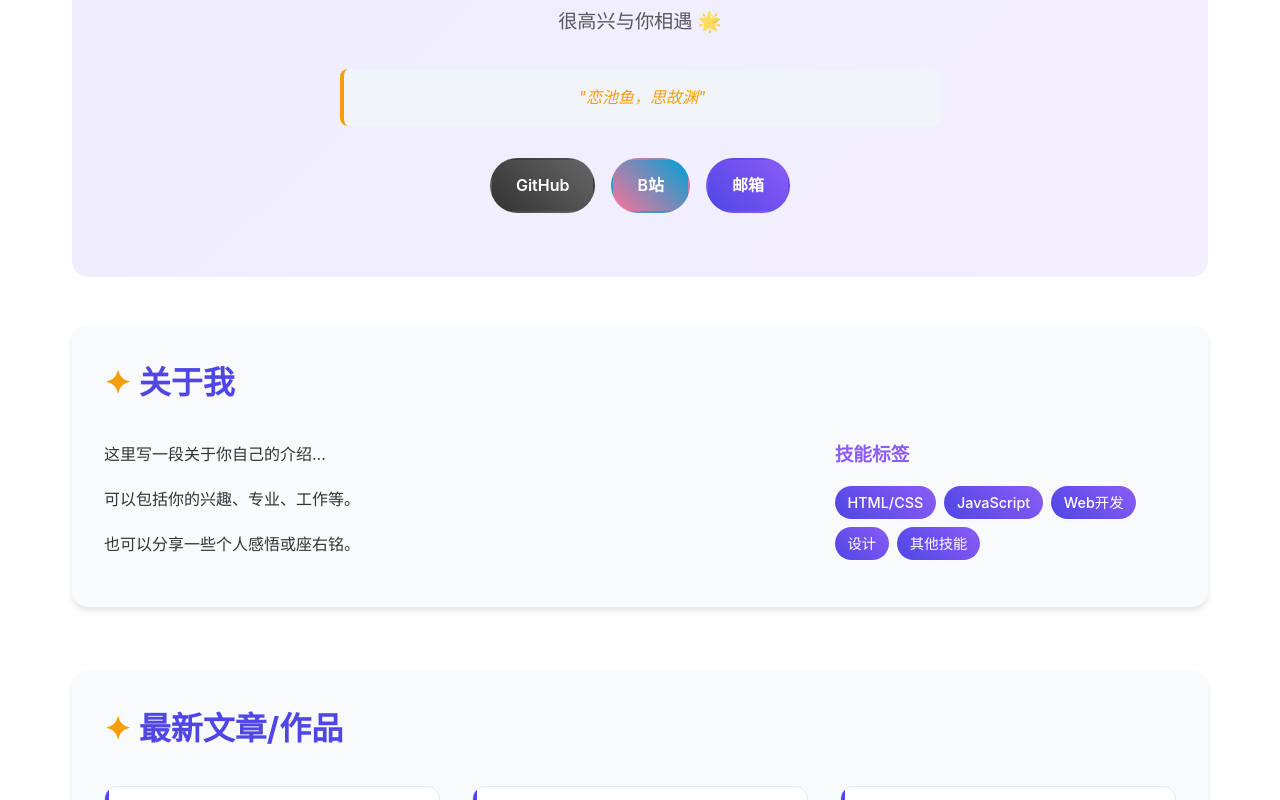
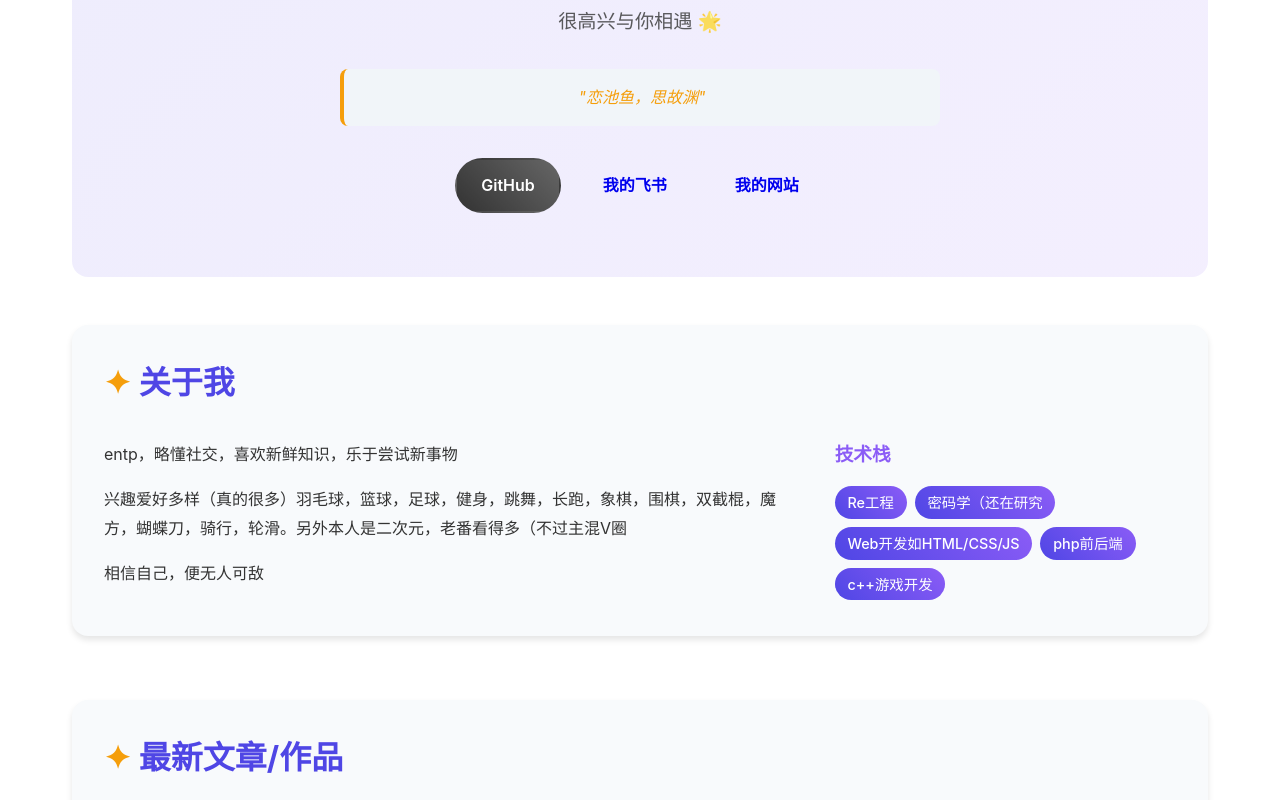
Before and after one commit to csc-dsc/try1, a plain HTML site: page index.html in a window 1280 px wide. Shown: the part 429-1229 px from the top of the page. Drawn offline with Linux system fonts and the light colour scheme.

Commit message:
Update index.html

```diff
--- a/index.html
+++ b/index.html
@@ -52,8 +52,8 @@
                     <!-- 在这里添加你的社交媒体链接 -->
                     <!-- 示例格式：<a href="你的链接" target="_blank" class="social-btn">平台名</a> -->
                     <a href="https://github.com/csc-dsc" target="_blank" class="social-btn github">GitHub</a>
-                    <a href="https://bilibili.com/你的ID" target="_blank" class="social-btn bilibili">B站</a>
-                    <a href="mailto:no@example.com" class="social-btn email">邮箱</a>
+                    <a href="https://pcn0uzhoxu7z.feishu.cn/invite/member/5E-Q52QQX_Y" target="_blank" class="social-btn feishu">我的飞书</a>
+                    <a href="https://csc-dsc.github.io/try1/" target="_blank" class="social-btn Personal-site">我的网站</a>
                 </div>
             </div>
         </section>
@@ -63,18 +63,18 @@
             <h2>关于我</h2>
             <div class="about-content">
                 <div class="about-text">
-                    <p>这里写一段关于你自己的介绍...</p>
-                    <p>可以包括你的兴趣、专业、工作等。</p>
-                    <p>也可以分享一些个人感悟或座右铭。</p>
+                    <p>entp，略懂社交，喜欢新鲜知识，乐于尝试新事物</p>
+                    <p>兴趣爱好多样（真的很多）羽毛球，篮球，足球，健身，跳舞，长跑，象棋，围棋，双截棍，魔方，蝴蝶刀，骑行，轮滑。另外本人是二次元，老番看得多（不过主混V圈</p>
+                    <p>相信自己，便无人可敌 </p>
                 </div>
                 <div class="skills">
-                    <h3>技能标签</h3>
+                    <h3>技术栈</h3>
                     <div class="tags">
-                        <span class="tag">HTML/CSS</span>
-                        <span class="tag">JavaScript</span>
-                        <span class="tag">Web开发</span>
-                        <span class="tag">设计</span>
-                        <span class="tag">其他技能</span>
+                        <span class="tag">Re工程</span>
+                        <span class="tag">密码学（还在研究</span>
+                        <span class="tag">Web开发如HTML/CSS/JS</span>
+                        <span class="tag"> php前后端 </span>
+                        <span class="tag">c++游戏开发</span>
                     </div>
                 </div>
             </div>
```
